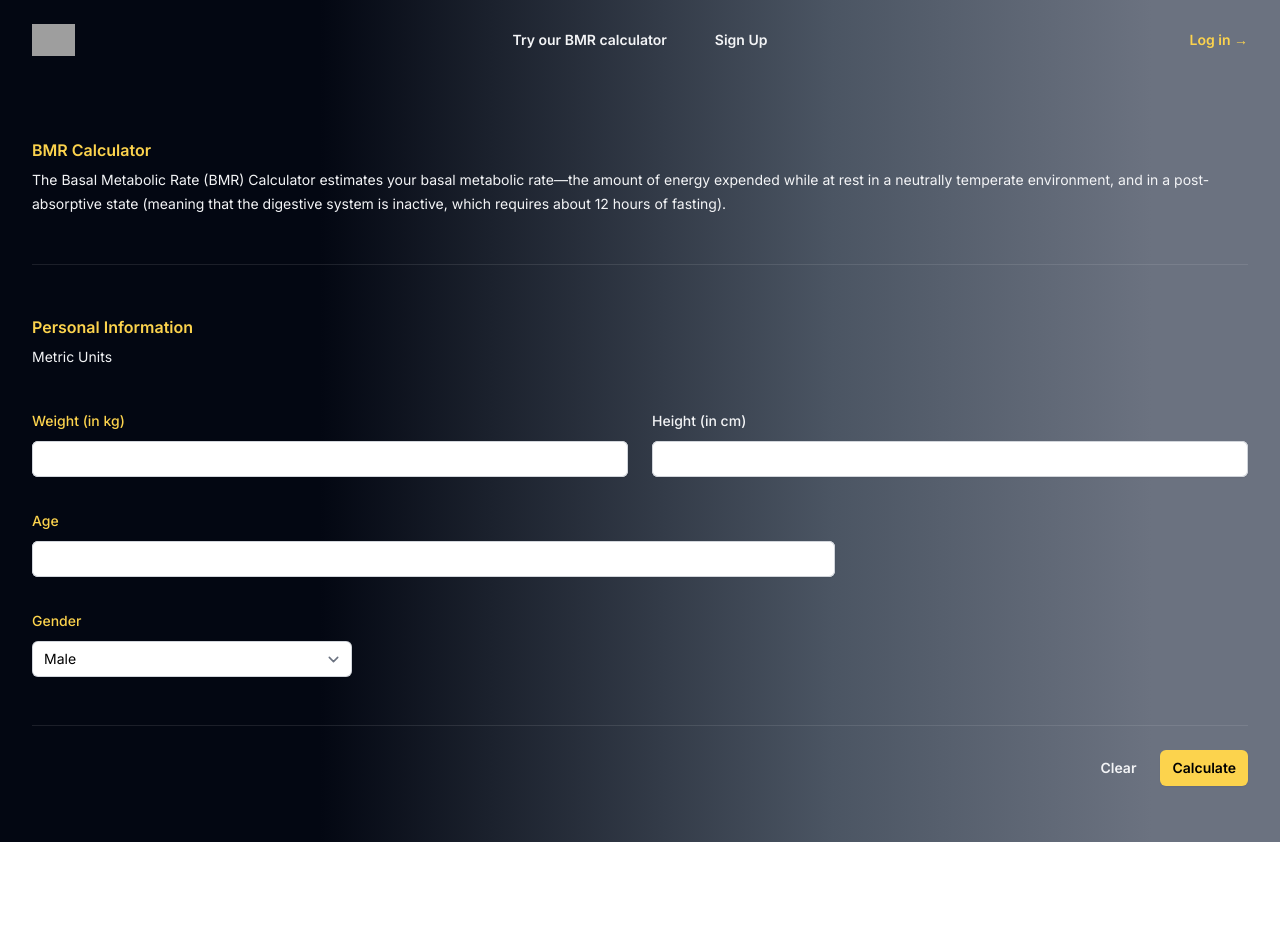
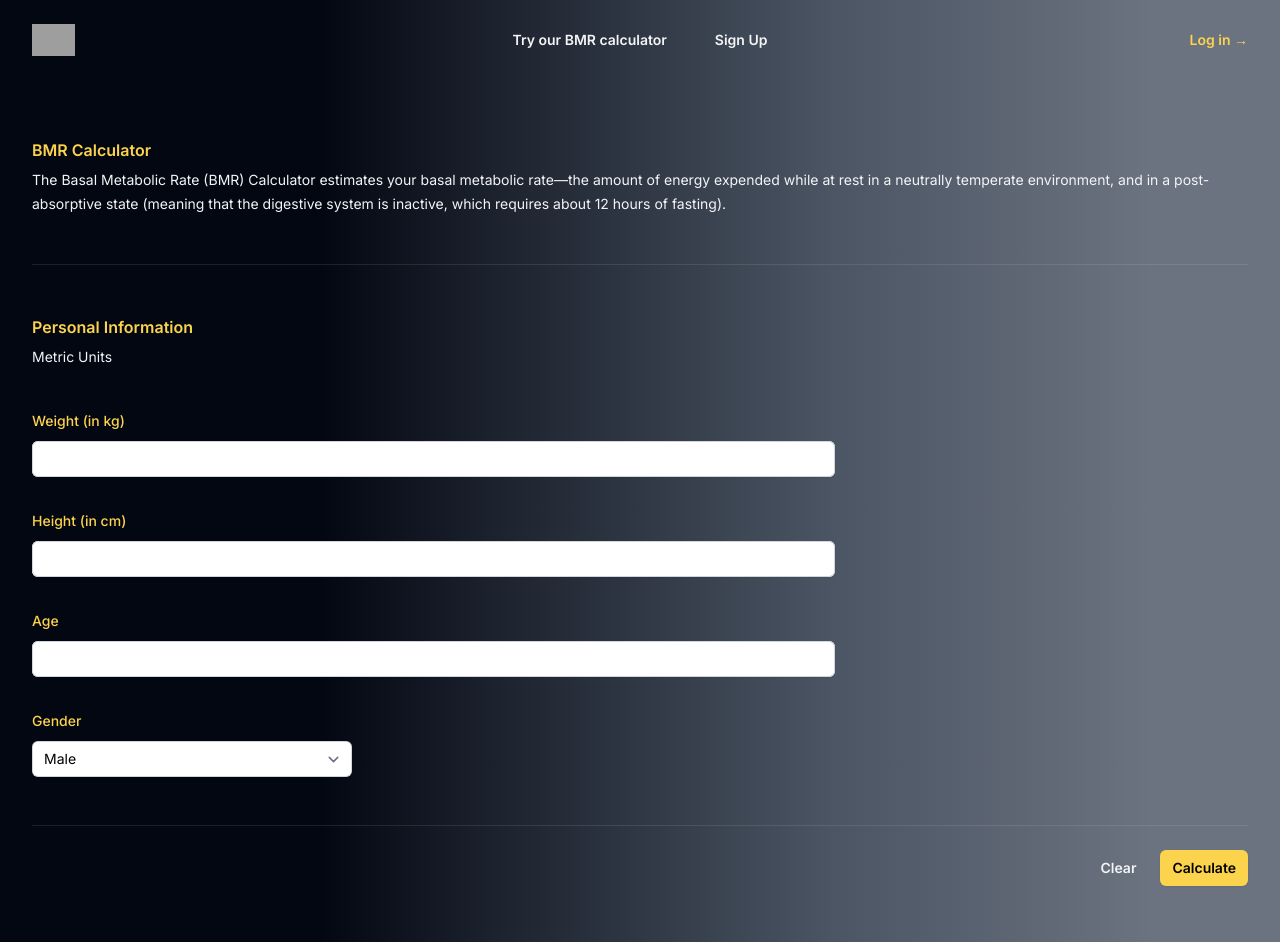
Before and after one commit to nottnottloop/My-Fitness-Aibou, a Next.js app in the folder frontend/: page /user/kitchen/bmrcalculator in a window 1280 px wide. Before the commit the page ends 842 px from the top, so only its background shows below. Built offline with nearby package versions, Linux system fonts and the light colour scheme; grey boxes are pictures that could not be loaded.

Commit message:
change layout of bmr form

```diff
--- a/frontend/src/app/components/navbar.js
+++ b/frontend/src/app/components/navbar.js
@@ -39,7 +39,7 @@ export default function NavBar() {
                   <img
                     className="h-8 w-auto"
                     src="https://tailwindui.com/img/logos/mark.svg?color=indigo&shade=500"
-                    alt="Your Company"
+                    alt="My Fitness Aibou"
                   />
                 </div>
                 <div className="hidden sm:ml-6 sm:block">
--- a/frontend/src/app/user/kitchen/bmrcalculator/page.tsx
+++ b/frontend/src/app/user/kitchen/bmrcalculator/page.tsx
@@ -3,7 +3,7 @@ import { HomeNavBar } from "@/app/components/homenavbar";
 import { PhotoIcon, UserCircleIcon } from "@heroicons/react/24/solid";
 import { useState } from "react";
 
-export default function Page() {
+export default function BmrCalculator() {
   const [bmrResult, setBmrResult] = useState();
   const navigation = [
     { name: "Try our BMR calculator", href: "/user/kitchen/bmrcalculator" },
@@ -75,7 +75,7 @@ export default function Page() {
               </p>
 
               <div className="mt-10 grid grid-cols-1 gap-x-6 gap-y-8 sm:grid-cols-6">
-                <div className="sm:col-span-3">
+                <div className="sm:col-span-4">
                   <label
                     htmlFor="weight"
                     className="block text-sm font-medium leading-6 text-amber-300"
@@ -93,10 +93,10 @@ export default function Page() {
                   </div>
                 </div>
 
-                <div className="sm:col-span-3">
+                <div className="sm:col-span-4">
                   <label
                     htmlFor="height"
-                    className="block text-sm font-medium leading-6 text-gray-100"
+                    className="block text-sm font-medium leading-6 text-amber-300"
                   >
                     Height (in cm)
                   </label>
--- a/frontend/src/app/user/login/page.tsx
+++ b/frontend/src/app/user/login/page.tsx
@@ -1,6 +1,6 @@
 import { HomeNavBar } from "@/app/components/homenavbar";
 
-export default function Page() {
+export default function Login() {
   const navigation = [
     { name: "Try our BMR calculator", href: "/user/kitchen/bmrcalculator" },
     { name: "Sign Up", href: "/user/signup" },
--- a/frontend/src/app/user/signup/page.tsx
+++ b/frontend/src/app/user/signup/page.tsx
@@ -1,4 +1,4 @@
-export default function Page() {
+export default function SignUp() {
   return (
     <div>
       <h1>Welcome to the Signup Page!</h1>
```
Also changed, not shown: frontend/src/app/user/page.tsx (+5 -5 lines), 1 other file (tests, documents, lock files or other folders).
